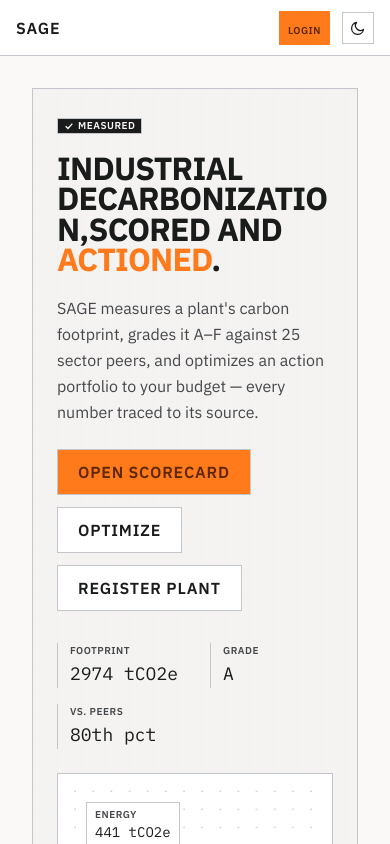
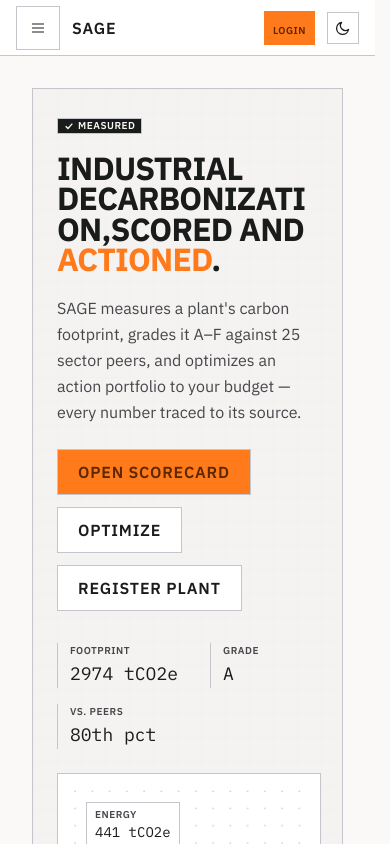
Before and after one commit to am-devanand/SAGE, a Next.js app: page / in a window 390 px wide. Shown: the top 844 px of the page. Built offline with nearby package versions, Linux system fonts and the light colour scheme.

Commit message:
Make app shell phone capable with drawer and safe-area
Ultraworked with [Sisyphus](https://github.com/code-yeongyu/oh-my-openagent)

Co-authored-by: Sisyphus <clio-agent@sisyphuslabs.ai>

```diff
--- a/app/globals.css
+++ b/app/globals.css
@@ -56,6 +56,9 @@
 
 html {
   color-scheme: light;
+  -webkit-text-size-adjust: 100%;
+  -webkit-tap-highlight-color: transparent;
+  scrollbar-gutter: stable;
 }
 html.dark {
   color-scheme: dark;
@@ -67,6 +70,34 @@
   font-family: var(--font-plex-sans), ui-sans-serif, system-ui, sans-serif;
   /* Sharp corners everywhere — the blueprint narrative forbids rounding. */
   border-radius: 0;
+  overflow-x: hidden;
+  touch-action: manipulation;
+}
+
+/* Safe-area for notched phones (iPhone X+). Header already uses env(safe-area-inset-top). */
+@supports (padding: max(0px)) {
+  body {
+    padding-left: env(safe-area-inset-left);
+    padding-right: env(safe-area-inset-right);
+  }
+}
+
+/* Phone: ensure interactive targets are thumb-friendly (44px min). Blueprint keeps 1px borders, not padding bloat. */
+@media (pointer: coarse) {
+  button, a, input, select {
+    min-height: 44px;
+  }
+  input[type="range"] {
+    height: 24px;
+  }
+  input[type="range"]::-webkit-slider-thumb {
+    width: 22px;
+    height: 22px;
+  }
+  input[type="range"]::-moz-range-thumb {
+    width: 22px;
+    height: 22px;
+  }
 }
 
 /* All numbers/metrics render in the mono data font — enforced by the
--- a/components/app-shell.tsx
+++ b/components/app-shell.tsx
@@ -5,6 +5,7 @@
  * Matches the reference structure: Dashboard/Scorecard/Optimizer/Simulator/Plan.
  */
 
+import * as React from "react";
 import Link from "next/link";
 import { usePathname } from "next/navigation";
 import { APP_NAME, APP_TAGLINE } from "@/lib/brand";
@@ -69,6 +70,8 @@
   const { input, plants, setPlant } = usePlant();
   const currentIndex = Math.max(0, plants.findIndex((p) => p.name === input.name));
   const isAuthPage = pathname === "/login" || pathname === "/signup";
+  const [drawerOpen, setDrawerOpen] = React.useState(false);
+  React.useEffect(() => { setDrawerOpen(false); }, [pathname]);
 
   return (
     <div className="flex min-h-screen bg-bg text-ink">
@@ -122,8 +125,17 @@
       {/* Main column */}
       <div className="flex min-w-0 flex-1 flex-col">
         {/* Top bar */}
-        <header className="flex h-14 shrink-0 items-center justify-between border-b border-line bg-surface px-4 md:px-6">
+        <header className="flex h-14 shrink-0 items-center justify-between border-b border-line bg-surface px-4 md:px-6" style={{ paddingTop: "env(safe-area-inset-top)" } as React.CSSProperties}>
           <div className="flex items-center gap-3">
+            {isAuthPage ? null : (
+              <button type="button" onClick={() => setDrawerOpen((v) => !v)} aria-label={drawerOpen ? "Close navigation" : "Open navigation"} aria-expanded={drawerOpen} className="inline-flex h-11 w-11 items-center justify-center border border-line bg-surface text-ink md:hidden">
+                {drawerOpen ? (
+                  <svg viewBox="0 0 16 16" className="h-4 w-4" fill="none" aria-hidden><path d="M3 3l10 10M13 3L3 13" stroke="currentColor" strokeWidth="1.2" /></svg>
+                ) : (
+                  <svg viewBox="0 0 16 16" className="h-4 w-4" fill="none" aria-hidden><path d="M2 4h12M2 8h12M2 12h12" stroke="currentColor" strokeWidth="1.2" /></svg>
+                )}
+              </button>
+            )}
             {/* Mobile brand */}
             <span className="label-caps text-base md:hidden">{APP_NAME}</span>
             <span className="label-caps hidden text-xs text-ink-muted md:inline">
@@ -147,8 +159,38 @@
           </div>
         </header>
 
-        <main className="flex-1">{children}</main>
+        <main className="flex-1 pb-[env(safe-area-inset-bottom)]">{children}</main>
       </div>
+
+      {/* Mobile drawer */}
+      {isAuthPage || !drawerOpen ? null : (
+        <div className="fixed inset-0 z-40 md:hidden" role="dialog" aria-modal="true">
+          <button aria-label="Close navigation" onClick={() => setDrawerOpen(false)} className="absolute inset-0 bg-ink/30" />
+          <div className="absolute left-0 top-0 flex h-full w-72 max-w-[85vw] flex-col border-r border-line bg-bg-elevated">
+            <div className="flex h-14 items-center justify-between border-b border-line px-5">
+              <span className="label-caps text-sm">{APP_NAME}</span>
+              <button type="button" onClick={() => setDrawerOpen(false)} aria-label="Close" className="inline-flex h-11 w-11 items-center justify-center border border-line bg-surface"><svg viewBox="0 0 16 16" className="h-4 w-4" fill="none" aria-hidden><path d="M3 3l10 10M13 3L3 13" stroke="currentColor" strokeWidth="1.2" /></svg></button>
+            </div>
+            <nav className="flex-1 overflow-y-auto py-4">
+              <ul className="space-y-0.5 px-2">
+                {NAV.map((item) => {
+                  const active = pathname === item.href || (item.href !== "/" && pathname.startsWith(item.href));
+                  return (
+                    <li key={item.href}>
+                      <Link href={item.href} onClick={() => setDrawerOpen(false)} className={`flex min-h-11 items-center gap-3 border px-3 py-2 text-sm ${active ? "border-accent bg-surface text-ink" : "border-transparent text-ink-muted"}`}>{ICONS[item.icon]}<span className="label-caps text-xs tracking-wide">{item.label}</span></Link>
+                    </li>
+                  );
+                })}
+              </ul>
+            </nav>
+            <div className="border-t border-line p-4">
+              <div className="label-caps text-[10px] text-ink-muted">Demo plant</div>
+              <select value={currentIndex} onChange={(e) => { setPlant(Number(e.target.value)); setDrawerOpen(false); }} className="mt-2 min-h-11 w-full border border-line bg-surface px-2 py-2 font-mono text-sm text-ink" aria-label="Select demo plant (mobile)">{plants.map((p, i) => (<option key={p.name} value={i}>{p.name}</option>))}</select>
+              {user ? <button type="button" onClick={() => { logout(); setDrawerOpen(false); router.push("/login"); }} className="mt-3 w-full border border-line bg-surface px-3 py-2 text-left"><span className="label-caps text-xs">Logout — {user.email}</span></button> : null}
+            </div>
+          </div>
+        </div>
+      )}
     </div>
   );
 }
```
